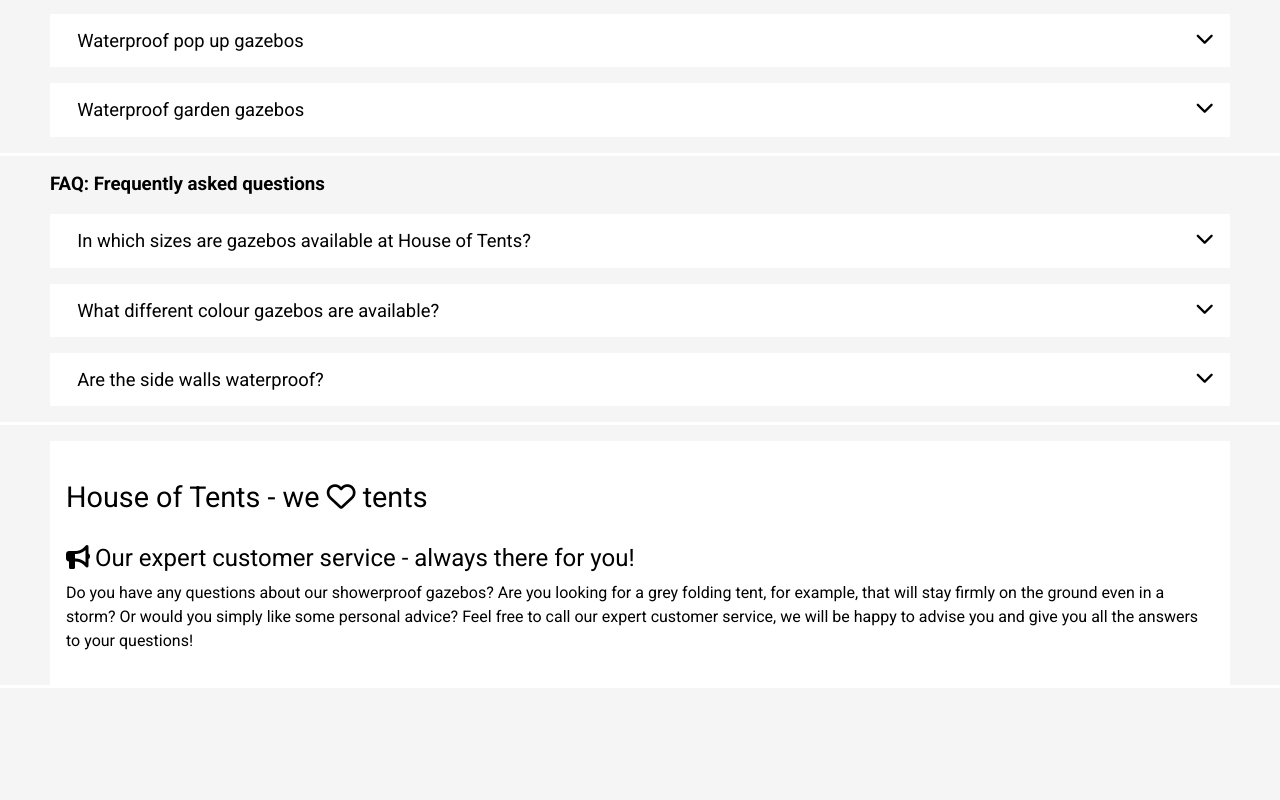
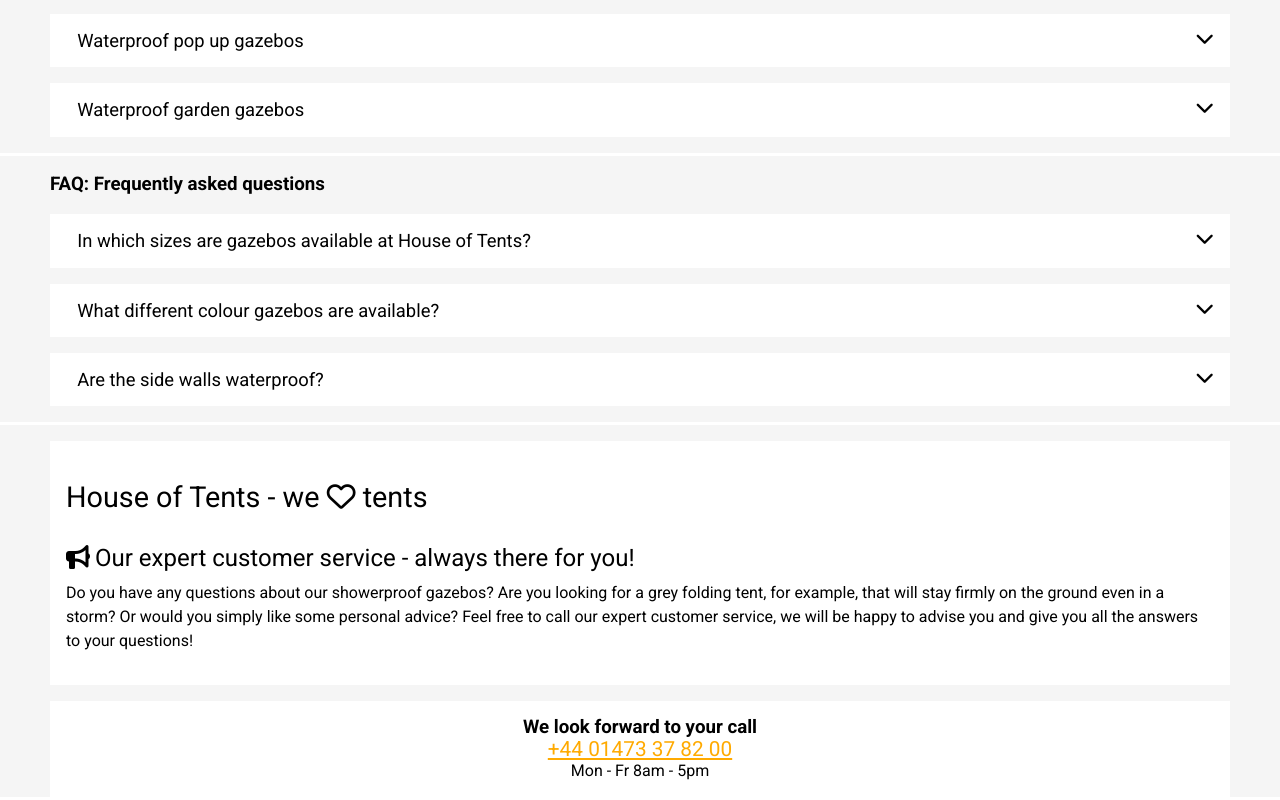
Before and after one commit to kuzovlev/AC-test, a website: page app/index.html in a window 1280 px wide. Shown: the part 1689-2489 px from the top of the page. Before the commit the page ends 2377 px from the top, so only its background shows below. Drawn offline with Linux system fonts and the light colour scheme.

Commit message:
Get in touch block

```diff
--- a/app/index.html
+++ b/app/index.html
@@ -415,6 +415,13 @@
             </p>
         </div>
     </section>
+    <section id="get-in-touch">
+        <div class="get-in-touch__container">
+            <h3>We look forward to your call</h3>
+            <a href="tel:+44 01473 37 82 00">+44 01473 37 82 00</a>
+            <p>Mon - Fr 8am - 5pm</p>
+        </div>
+    </section>
 
     <script src="js/app.min.js"></script>
 </body>
--- a/app/sass/main.scss
+++ b/app/sass/main.scss
@@ -684,6 +684,7 @@
 
 // ====== BRAND START ====== //
 #brand{
+    border-bottom: none;
     .brand__container{
         margin-top: 1rem;
         padding: 1rem;
@@ -707,5 +708,25 @@
         }
     }
 }
+// ====== BRAND END ====== //
 
-// ====== BRAND END ====== //
+// ====== GET IN TOUCH START ====== //
+#get-in-touch{
+    margin-top: 1rem;
+    .get-in-touch__container{
+        padding: 1em;
+        text-align: center;
+        background: white;
+        h3{
+            margin: 0;
+        }
+        a{
+            color: $additionalColor;
+            font-size: 1.3em;
+        }
+        p{
+            margin: 0;
+        }
+    }
+}
+// ====== GET IN TOUCH END ====== //
```
Also changed, not shown: app/css/app.min.css.
